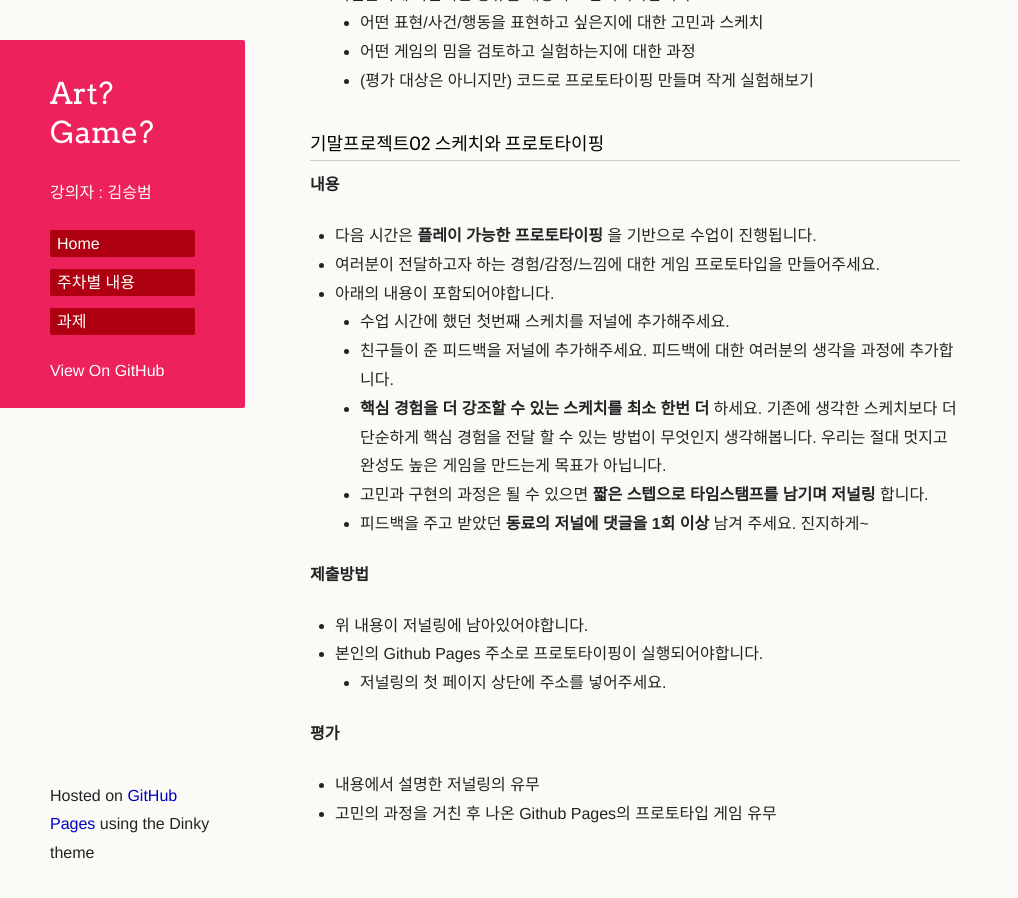
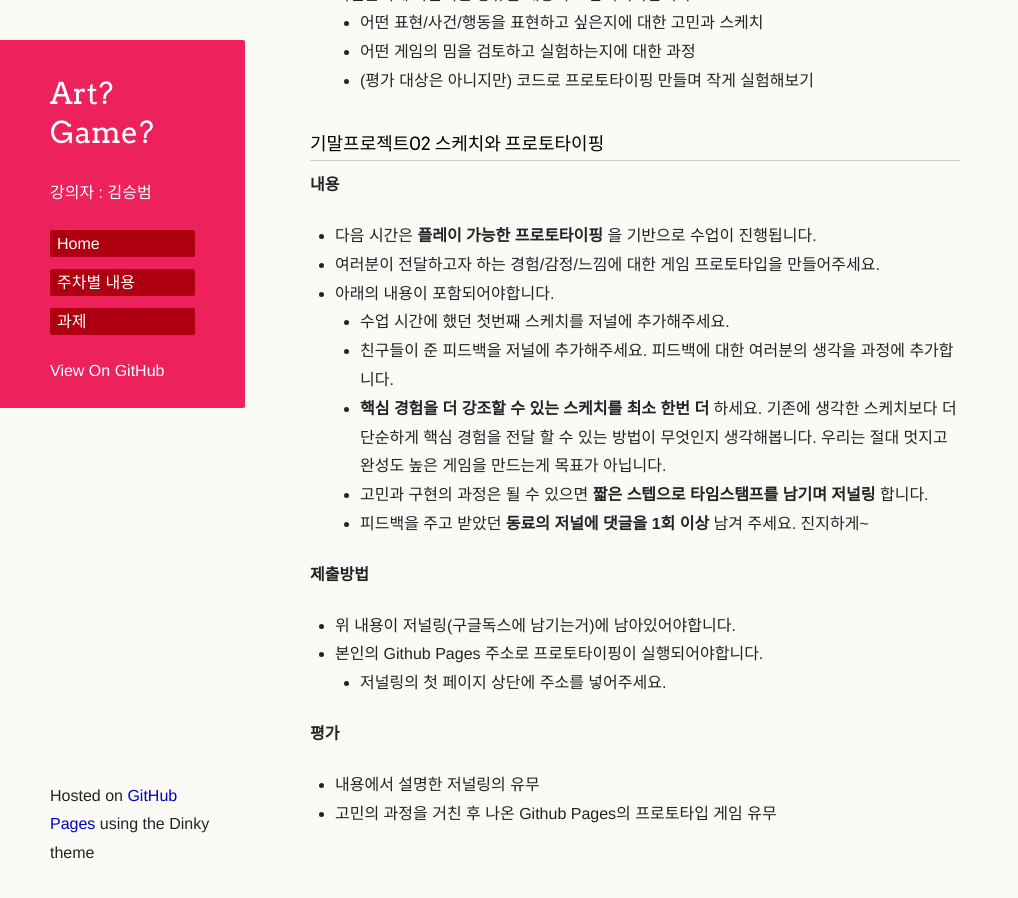
Before and after one commit to picxenk/SIA2019ArtGame, a Jekyll site: the page built from homework.md, in a window 1280 px wide and 900 px high, scrolled down 8506 px. Shown: the whole window, without its empty margins (0-1018 px from the left). Built offline with Jekyll 4.4.1, drawn with Linux system fonts in a browser that asks for light colours; our own code applies the rules of GitHub Pages for plain Markdown files; a script that is not in the unit is left out; the repository's description, which GitHub fills in, is left out.

Commit message:
Update homework.md

```diff
--- a/homework.md
+++ b/homework.md
@@ -231,7 +231,7 @@
 
 
 **제출방법**
- * 위 내용이 저널링에 남아있어야합니다.
+ * 위 내용이 저널링(구글독스에 남기는거)에 남아있어야합니다.
  * 본인의 Github Pages 주소로 프로토타이핑이 실행되어야합니다.
    * 저널링의 첫 페이지 상단에 주소를 넣어주세요.
 
```
